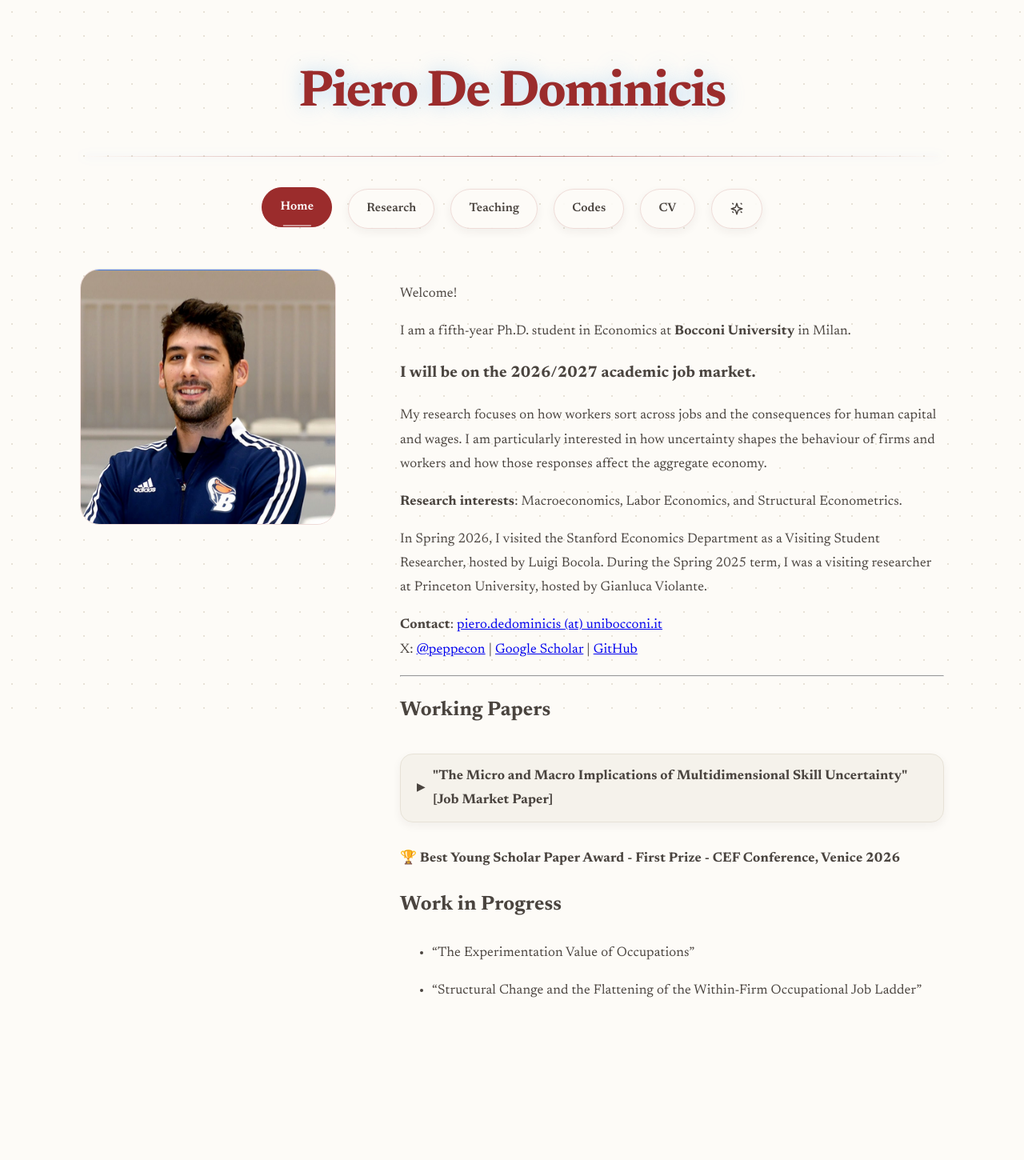
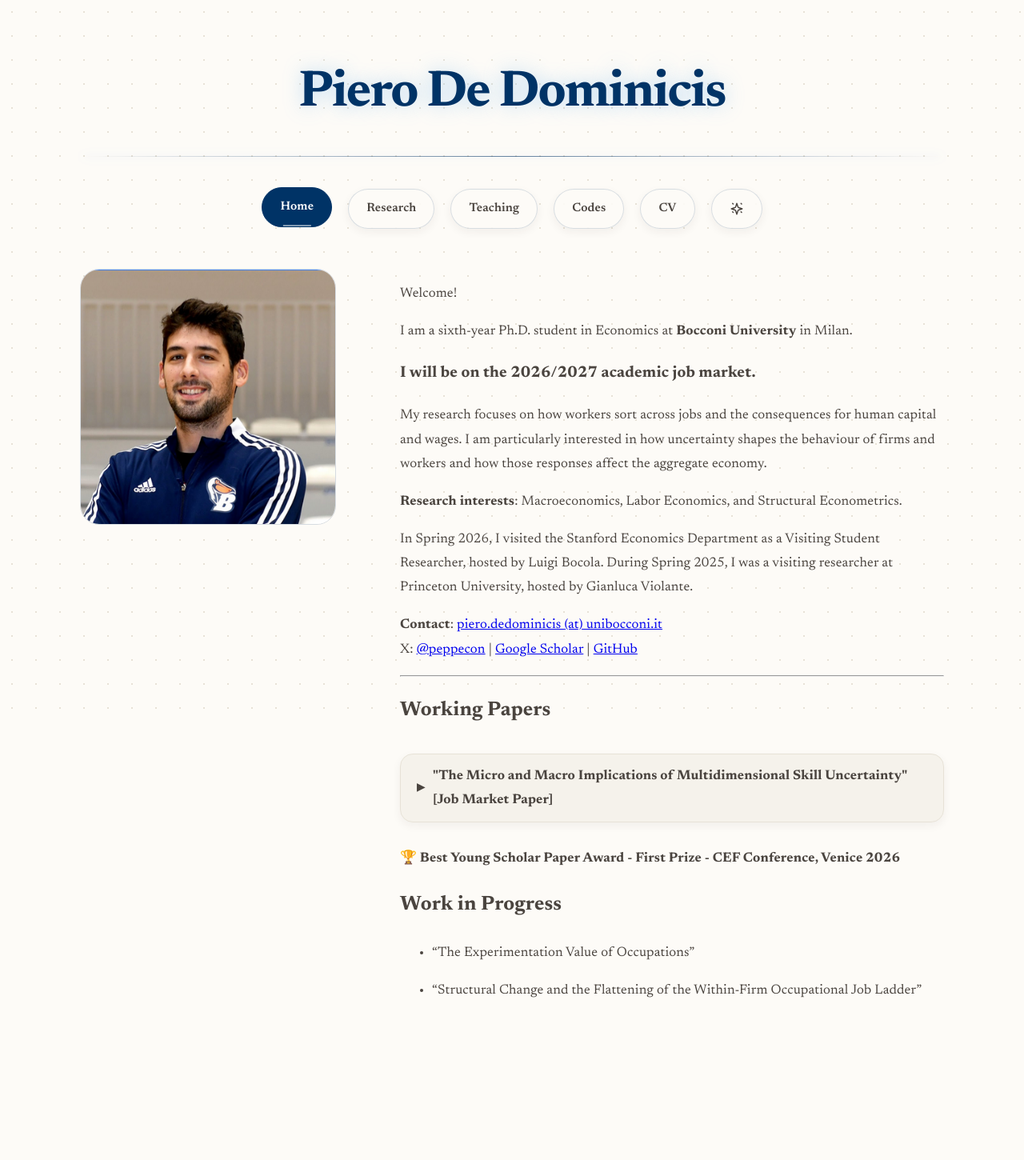
Before and after one commit to peppecon/peppecon.github.io, a Jekyll site: the page built from _pages/about.md, in a window 1280 px wide. Shown: the whole page at 80% size. Built offline with Jekyll 4.4.1, drawn with Linux system fonts in a browser that asks for light colours.

Commit message:
Update accent color to Bocconi Dark Blue and update bio text

```diff
--- a/_pages/about.md
+++ b/_pages/about.md
@@ -9,7 +9,7 @@ redirect_from:
 
 Welcome!
 
-I am a fifth-year Ph.D. student in Economics at **Bocconi University** in Milan.
+I am a sixth-year Ph.D. student in Economics at **Bocconi University** in Milan.
 
 ### **I will be on the 2026/2027 academic job market.**
 
@@ -17,7 +17,7 @@ My research focuses on how workers sort across jobs and the consequences for hum
 
 **Research interests**: Macroeconomics, Labor Economics, and Structural Econometrics.
 
-In Spring 2026, I visited the Stanford Economics Department as a Visiting Student Researcher, hosted by Luigi Bocola. During the Spring 2025 term, I was a visiting researcher at Princeton University, hosted by Gianluca Violante.
+In Spring 2026, I visited the Stanford Economics Department as a Visiting Student Researcher, hosted by Luigi Bocola. During Spring 2025, I was a visiting researcher at Princeton University, hosted by Gianluca Violante.
 
 **Contact**: [piero.dedominicis (at) unibocconi.it](mailto:piero.dedominicis@unibocconi.it)
 <br>
--- a/_sass/modern-layout.scss
+++ b/_sass/modern-layout.scss
@@ -1,22 +1,22 @@
 /* Modern Minimalist Centered Layout */
 
 html.modern-layout {
-  /* Warm Editorial Light Mode */
+  /* Warm Editorial Light Mode (Bocconi Dark Blue Accent) */
   --primary-bg: #fdfbf7;
   --secondary-bg: #f5f2eb;
   --tertiary-bg: #e9e4d9;
   --text-primary: #2c2724;
   --text-secondary: #4a443f;
   --text-muted: #78716c;
-  --accent-color: #9b2c2c; /* Deep Crimson / Burgundy */
-  --accent-hover: #742a2a;
-  --accent-light: rgba(155, 44, 44, 0.08);
+  --accent-color: #003366; /* Bocconi Dark Blue */
+  --accent-hover: #001f3f;
+  --accent-light: rgba(0, 51, 102, 0.08);
   --border-color: #e7e2d7;
   --shadow-sm: 0 4px 12px rgba(44, 39, 36, 0.06);
-  --shadow-md: 0 8px 24px rgba(155, 44, 44, 0.1);
-  --shadow-lg: 0 12px 32px rgba(155, 44, 44, 0.15);
+  --shadow-md: 0 8px 24px rgba(0, 51, 102, 0.12);
+  --shadow-lg: 0 12px 32px rgba(0, 51, 102, 0.18);
   --glass-bg: rgba(253, 251, 247, 0.92);
-  --glass-border: rgba(155, 44, 44, 0.15);
+  --glass-border: rgba(0, 51, 102, 0.15);
   --dot-color: #e7e2d7;
 
   /* Typography Tokens */
@@ -37,15 +37,15 @@ html.modern-layout[data-site-view="classic"] {
   --text-primary: #f3efe6;
   --text-secondary: #d6cfc4;
   --text-muted: #a1988a;
-  --accent-color: #e53e3e; /* Warm Radiant Crimson */
-  --accent-hover: #fc8181;
-  --accent-light: rgba(229, 62, 62, 0.15);
+  --accent-color: #4a90e2; /* Bocconi Sapphire Blue */
+  --accent-hover: #6ba4e8;
+  --accent-light: rgba(74, 144, 226, 0.15);
   --border-color: #36302a;
   --shadow-sm: 0 4px 12px rgba(0, 0, 0, 0.35);
-  --shadow-md: 0 8px 24px rgba(229, 62, 62, 0.2);
-  --shadow-lg: 0 12px 32px rgba(229, 62, 62, 0.3);
+  --shadow-md: 0 8px 24px rgba(74, 144, 226, 0.2);
+  --shadow-lg: 0 12px 32px rgba(74, 144, 226, 0.3);
   --glass-bg: rgba(20, 18, 16, 0.92);
-  --glass-border: rgba(229, 62, 62, 0.25);
+  --glass-border: rgba(74, 144, 226, 0.25);
   --dot-color: #2a2520;
 }
 
```
